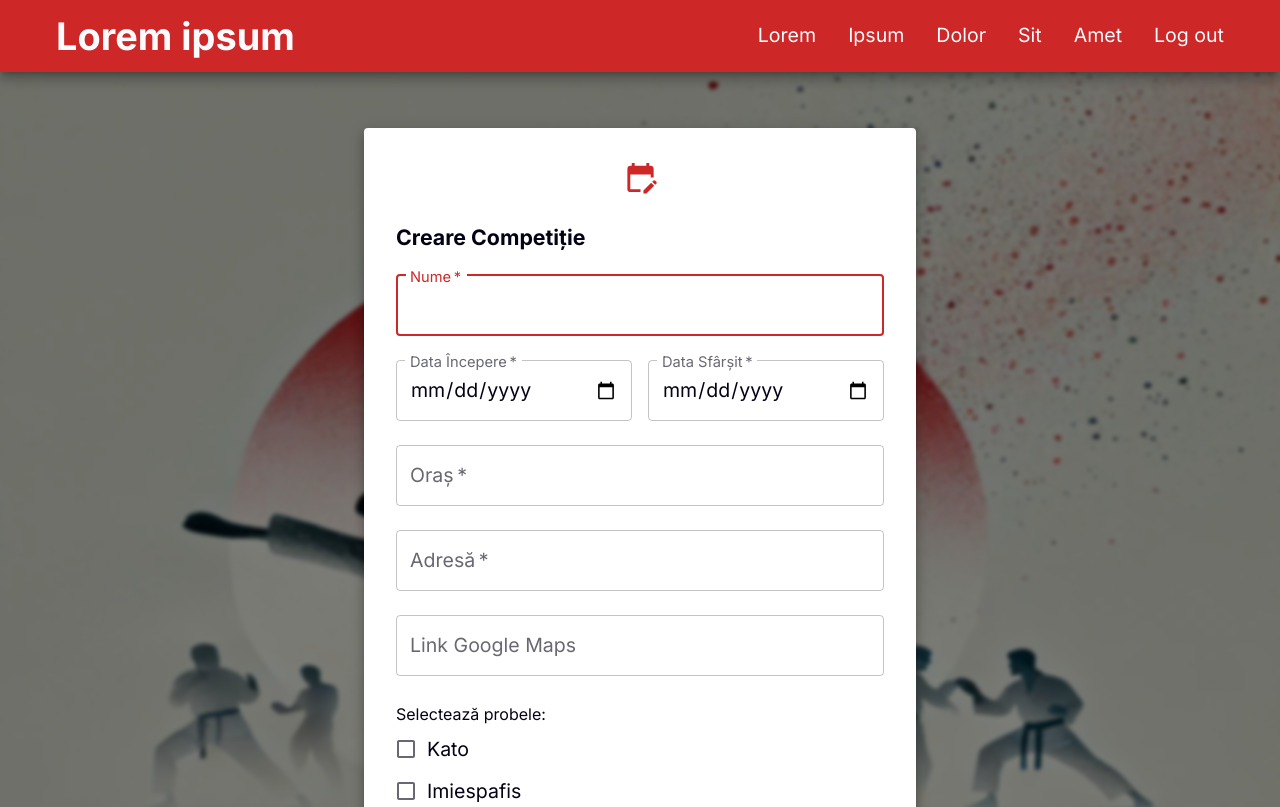
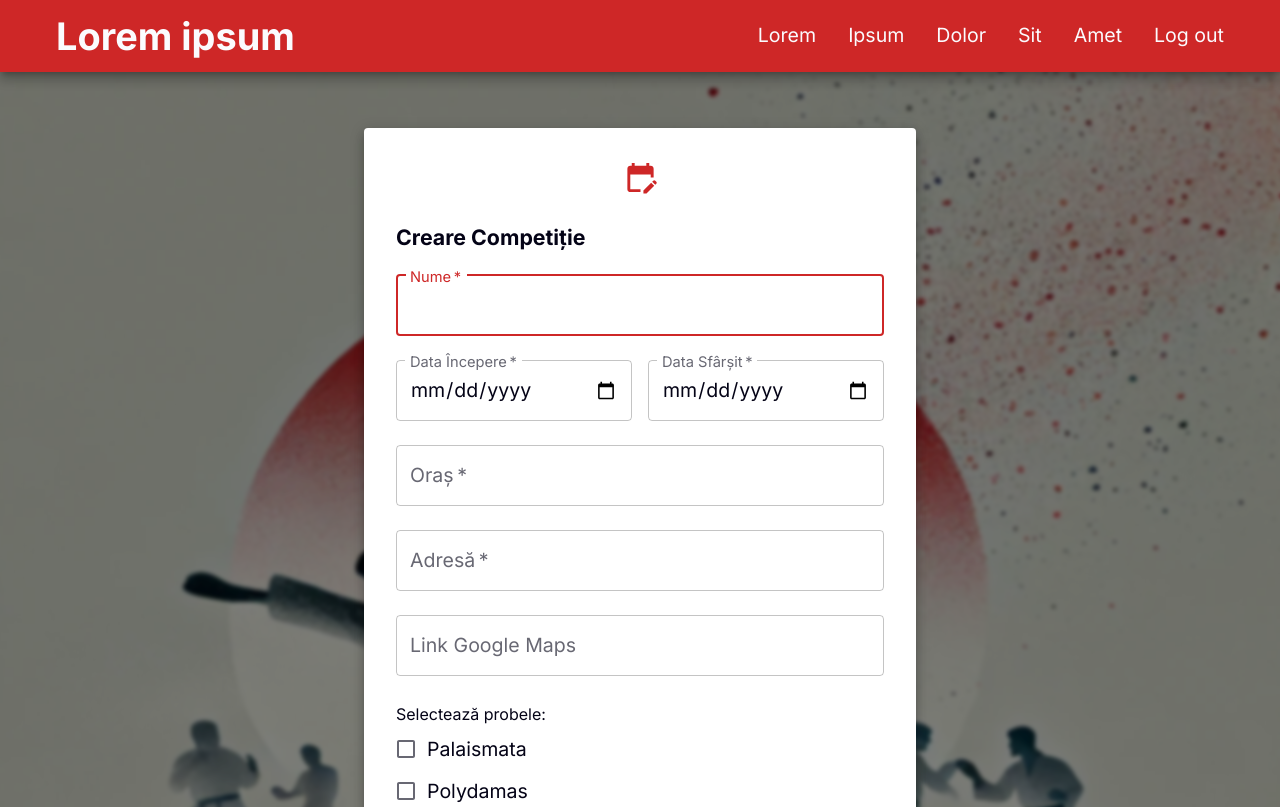
Before and after one commit to AndreiPersinaru/Competition-Management-System-for-Martial-Arts, a React (Vite) app in the folder frontend/: page /create-competition in a window 1280 px wide. Shown: the top 807 px of the page. Built offline with nearby package versions, Linux system fonts and the light colour scheme; sample sign-in values are in the browser's storage.

Commit message:
Update available probes and enhance probe selection logic in CreateCompetition component

```diff
--- a/frontend/src/pages/CreateCompetition/createCompetition.jsx
+++ b/frontend/src/pages/CreateCompetition/createCompetition.jsx
@@ -10,7 +10,7 @@ const getEmbedLink = (link) => {
     return match ? match[1] : "";
 };
 
-const availableProbes = ["Kato", "Imiespafis", "Pleris Agon"];
+const availableProbes = ["Palaismata", "Polydamas", "Kato", "Imiepafis", "Pleris Agon", "Pix Lax"];
 
 const CreateCompetition = () => {
     const accessToken = localStorage.getItem("access_token");
@@ -26,7 +26,20 @@ const CreateCompetition = () => {
     const today = new Date(Date.now() - new Date().getTimezoneOffset() * 60000).toISOString().split("T")[0];
 
     const handleProbeChange = (probe) => {
-        setSelectedProbes((prev) => (prev.includes(probe) ? prev.filter((p) => p !== probe) : [...prev, probe]));
+        setSelectedProbes((prev) => {
+            const isProbeSelected = prev.some((p) => p.startsWith(probe));
+
+            if (["Palaismata", "Polydamas"].includes(probe)) {
+                if (!isProbeSelected) {
+                    const derivedProbes = [`${probe} Masculin`, `${probe} Mixt`, `${probe} Feminin`];
+                    return [...prev, ...derivedProbes];
+                } else {
+                    return prev.filter((p) => !p.startsWith(probe));
+                }
+            }
+
+            return prev.includes(probe) ? prev.filter((p) => p !== probe) : [...prev, probe];
+        });
     };
 
     const handleSubmit = async (e) => {
@@ -56,7 +69,7 @@ const CreateCompetition = () => {
             setAdresa("");
             setMapLink("");
             setSelectedProbes([]);
-        } catch (error){
+        } catch (error) {
             console.error("Error creating competition:", error.response?.data);
             setError("Eroare la creare competiție.");
         }
@@ -141,7 +154,7 @@ const CreateCompetition = () => {
                             </Typography>
                             <FormGroup>
                                 {availableProbes.map((probe) => (
-                                    <FormControlLabel key={probe} control={<Checkbox checked={selectedProbes.includes(probe)} onChange={() => handleProbeChange(probe)} />} label={probe} />
+                                    <FormControlLabel key={probe} control={<Checkbox checked={selectedProbes.some((p) => p.startsWith(probe))} onChange={() => handleProbeChange(probe)} />} label={probe} />
                                 ))}
                             </FormGroup>
 
```
Also changed, not shown: 1 other file (tests, documents, lock files or other folders).
